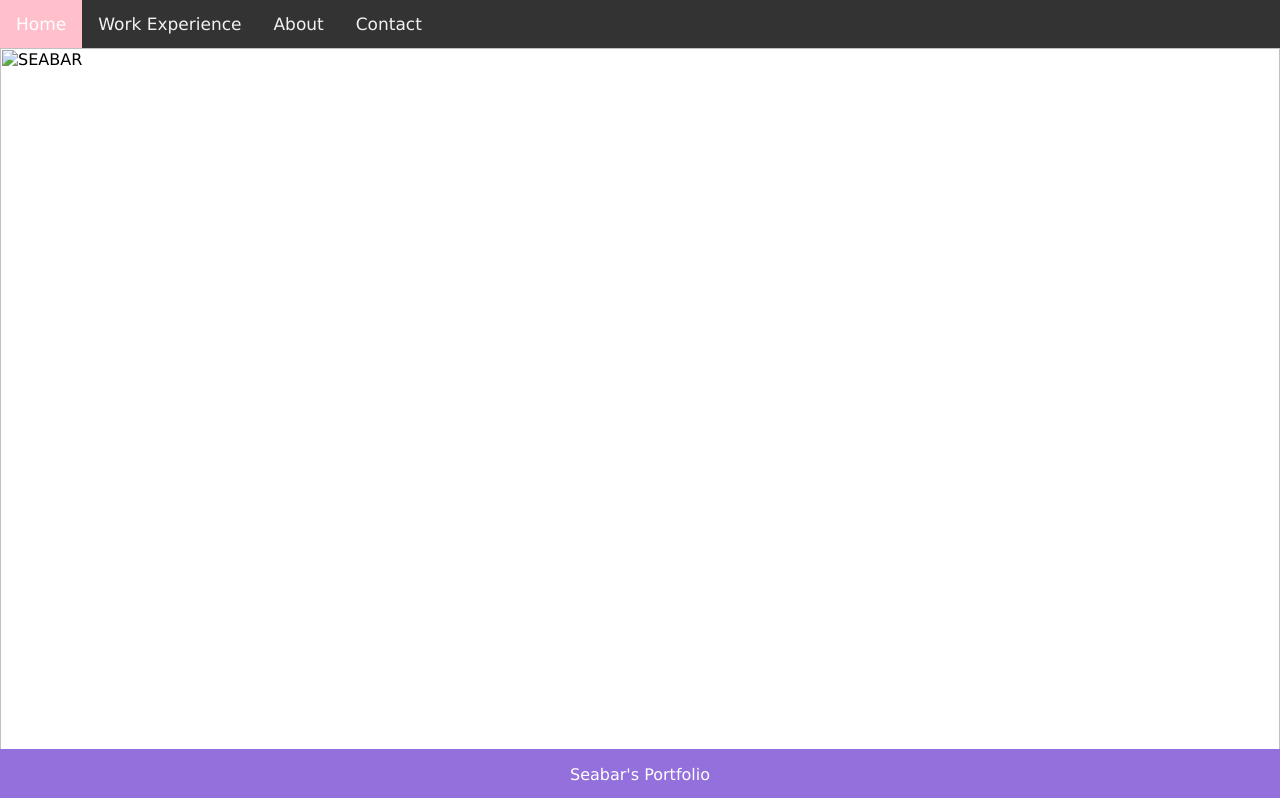
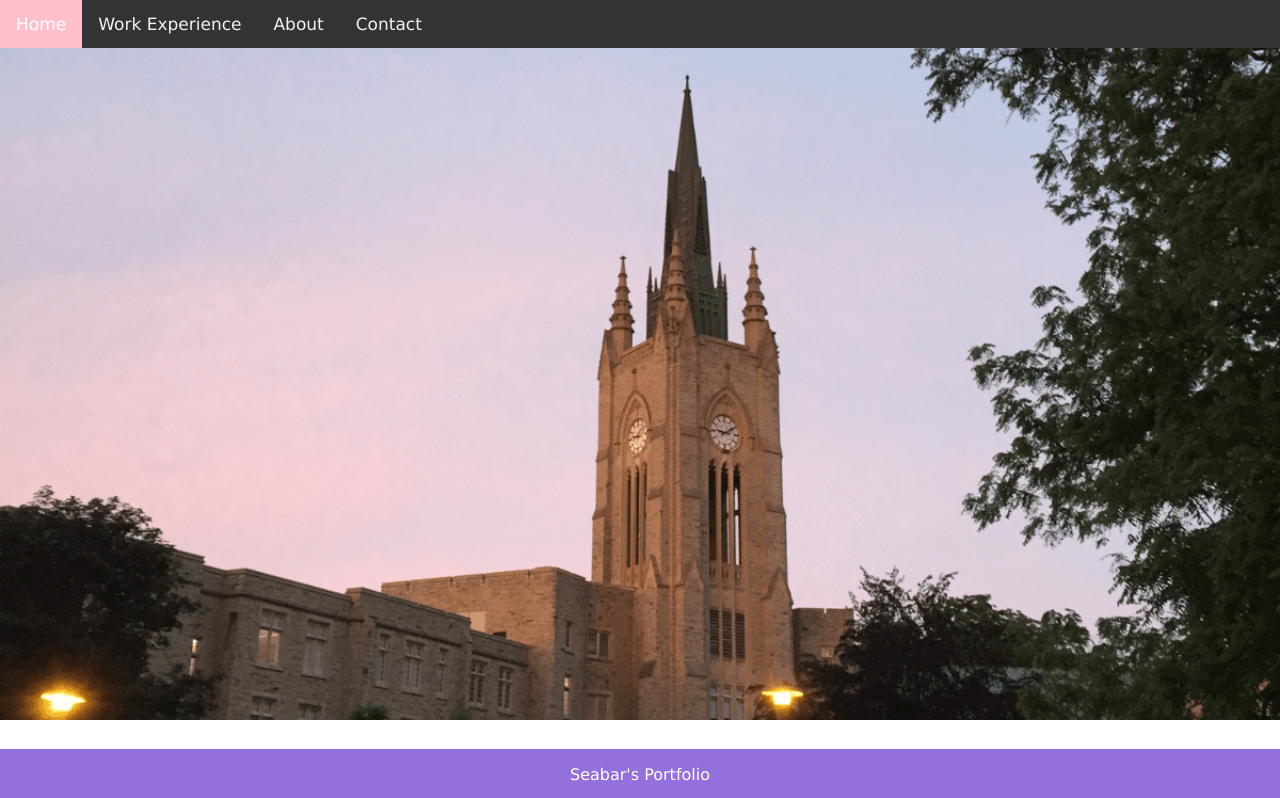
Before and after one commit to somarza/myportfolio, a plain HTML site: page index.html in a window 1280 px wide. Shown: the top 798 px of the page. Drawn offline with Linux system fonts and the light colour scheme.

Commit message:
Update index.html

```diff
--- a/index.html
+++ b/index.html
@@ -24,7 +24,7 @@ h1,h2,h3,h4,h5,h6 {font-family:"Segoe UI",sans-serif}
 <script src=""></script>
 <body>
 
-<img src="images/western.jpeg.png" alt="SEABAR" style="width:100%">
+<img src="western.jpeg.png" alt="SEABAR" style="width:100%">
 
 <h1>Welcome to my portfolio</h1>
 <p>Get to know me better!</p>
```
